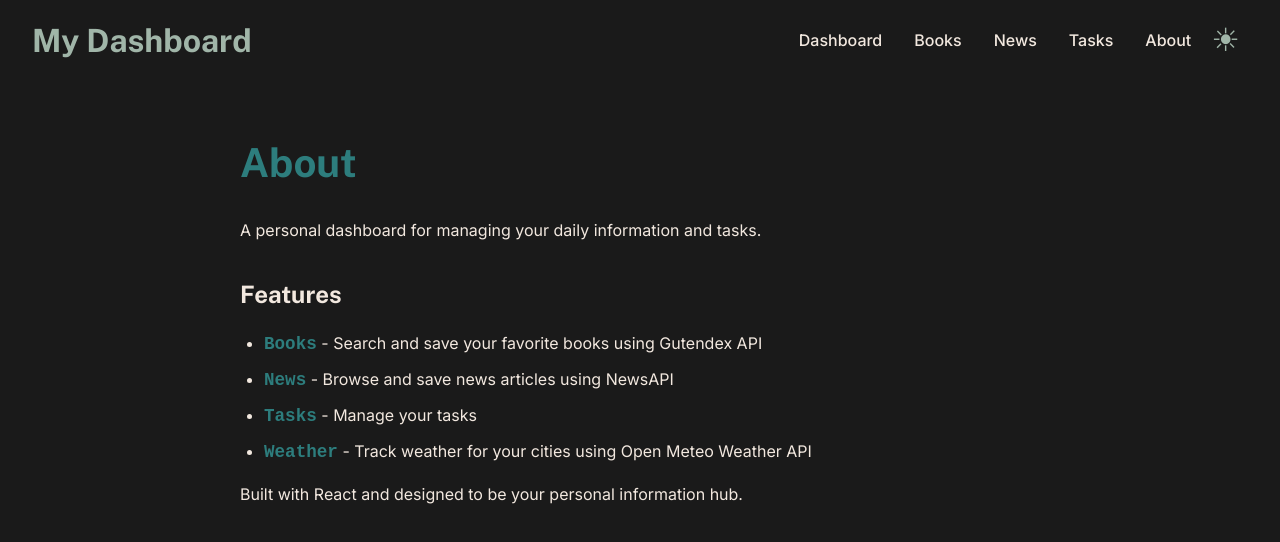
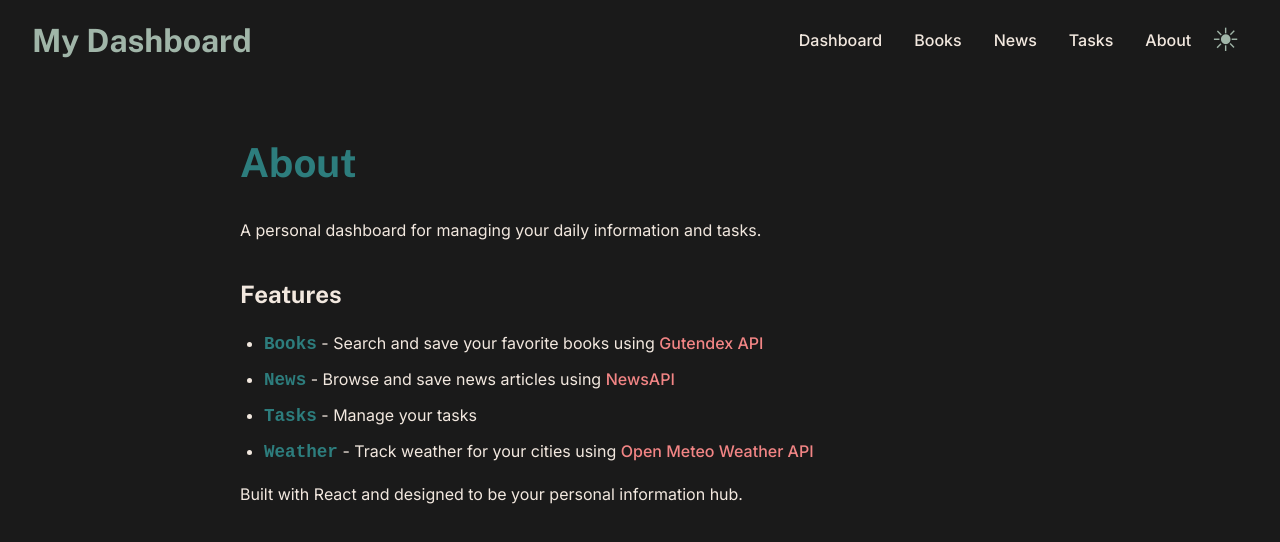
Before and after one commit to lyn-kodehode/React-personal-dashboard, a React (Vite) app: page /React-personal-dashboard/about in a window 1280 px wide. Shown: the top 542 px of the page. Built offline with nearby package versions, Linux system fonts and the light colour scheme.

Commit message:
styled links in About page

```diff
--- a/src/hooks/useNewsAPI.js
+++ b/src/hooks/useNewsAPI.js
@@ -12,7 +12,7 @@ export default function useNewsAPI() {
   //   Build API based on mode
   const buildApiUrl = () => {
     const baseUrl = "https://newsapi.org/v2";
-    // const apiKey = "e19e8f7b0de54c3d8478d98e40f503a0";
+    // const apiKey = import.meta.env.VITE_NEWSAPI_KEY;
     const apiKey = "e19e8f7b0de54c3d8478d98e40f503a0";
 
     switch (apiMode) {
@@ -89,7 +89,3 @@ export default function useNewsAPI() {
     getSources,
   };
 }
-
-// ****************news per source
-// https://newsapi.org/v2/top-headlines?sources=${sourceId}&apiKey=e19e8f7b0de54c3d8478d98e40f503a0
-// https://newsapi.org/v2/everything?sources=${sourceId}&apiKey=e19e8f7b0de54c3d8478d98e40f503a0
--- a/src/pages/About.jsx
+++ b/src/pages/About.jsx
@@ -14,11 +14,27 @@ export default function About() {
         <ul>
           <li>
             <span className={styles.featureName}>Books</span> - Search and save
-            your favorite books using Gutendex API
+            your favorite books using{" "}
+            <a
+              href="https://gutendex.com/"
+              target="_blank"
+              rel="noopener noreferrer"
+              className={styles.aboutApiLink}
+            >
+              Gutendex API
+            </a>
           </li>
           <li>
             <span className={styles.featureName}>News</span> - Browse and save
-            news articles using NewsAPI
+            news articles using{" "}
+            <a
+              href="https://newsapi.org/"
+              target="_blank"
+              rel="noopener noreferrer"
+              className={styles.aboutApiLink}
+            >
+              NewsAPI
+            </a>
           </li>
           <li>
             <span className={styles.featureName}>Tasks</span> - Manage your
@@ -26,7 +42,15 @@ export default function About() {
           </li>
           <li>
             <span className={styles.featureName}>Weather</span> - Track weather
-            for your cities using Open Meteo Weather API
+            for your cities using{" "}
+            <a
+              href="https://open-meteo.com/"
+              target="_blank"
+              rel="noopener noreferrer"
+              className={styles.aboutApiLink}
+            >
+              Open Meteo Weather API
+            </a>
           </li>
         </ul>
 
--- a/src/styles/About.module.css
+++ b/src/styles/About.module.css
@@ -46,3 +46,10 @@
   ); /* Keep orange for "Books", "News", "Tasks", "Weather" */
   font-size: 1.1em;
 }
+.aboutApiLink {
+  color: var(--color-accent-secondary);
+  transition: all 0.3s ease;
+}
+.aboutApiLink:hover {
+  color: var(--color-accent-hover);
+}
--- a/src/styles/NewsCard.module.css
+++ b/src/styles/NewsCard.module.css
@@ -115,7 +115,7 @@
 .removeBtn {
   display: block;
   padding: 0.4rem 0.8rem;
-  background: var(--color-accent-secondary); /* Red for remove */
+  background: var(--color-accent-secondary);
   color: white;
   border: none;
   border-radius: 4px;
@@ -127,7 +127,7 @@
 }
 
 .removeBtn:hover {
-  background: #c82333; /* Darker red on hover */
+  background: #c82333;
   transform: translateY(-1px);
   box-shadow: 0 2px 6px rgba(200, 35, 51, 0.3);
 }
```
Also changed, not shown: src/styles/TodoSearch.module.css (+0 -27 lines).
